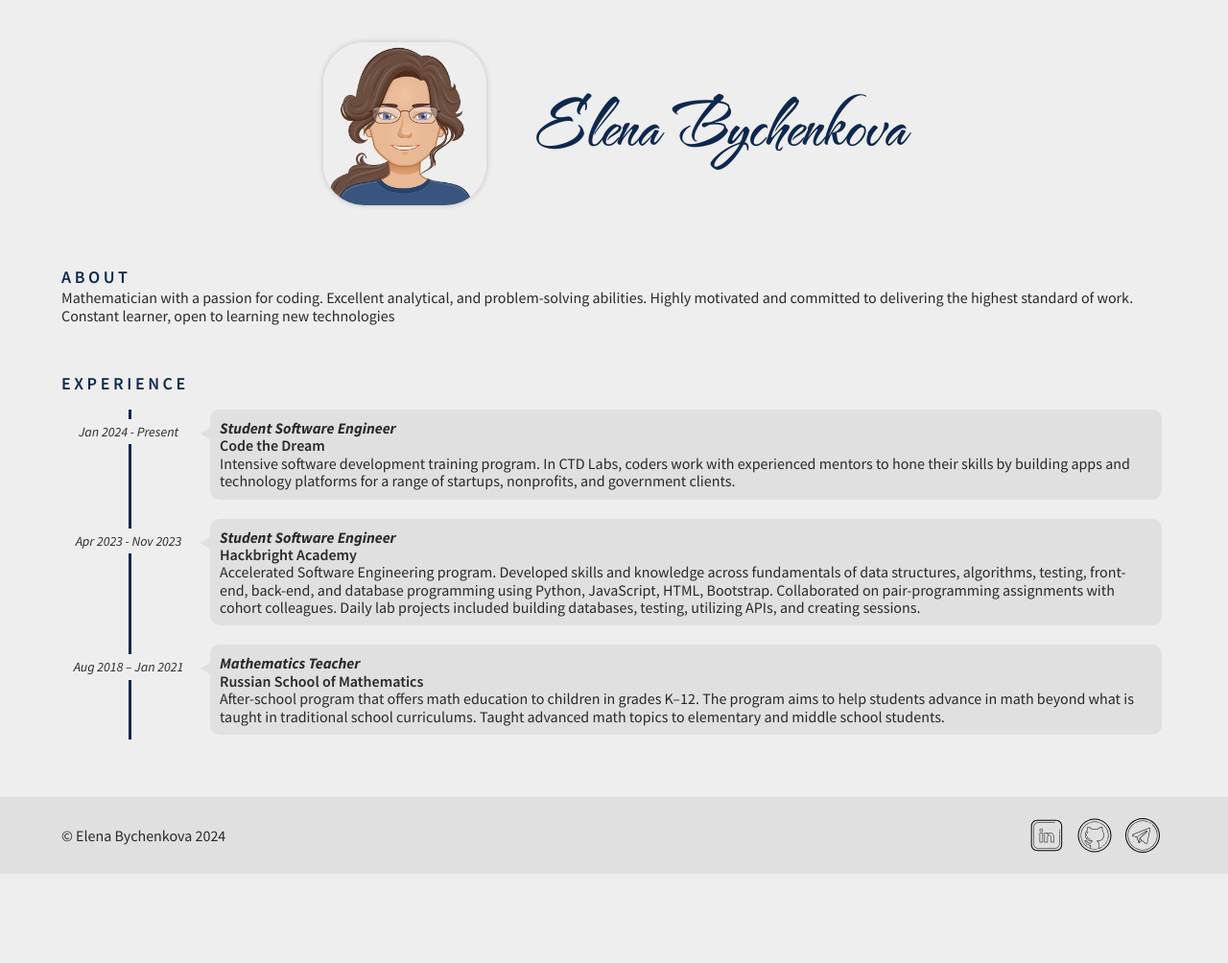
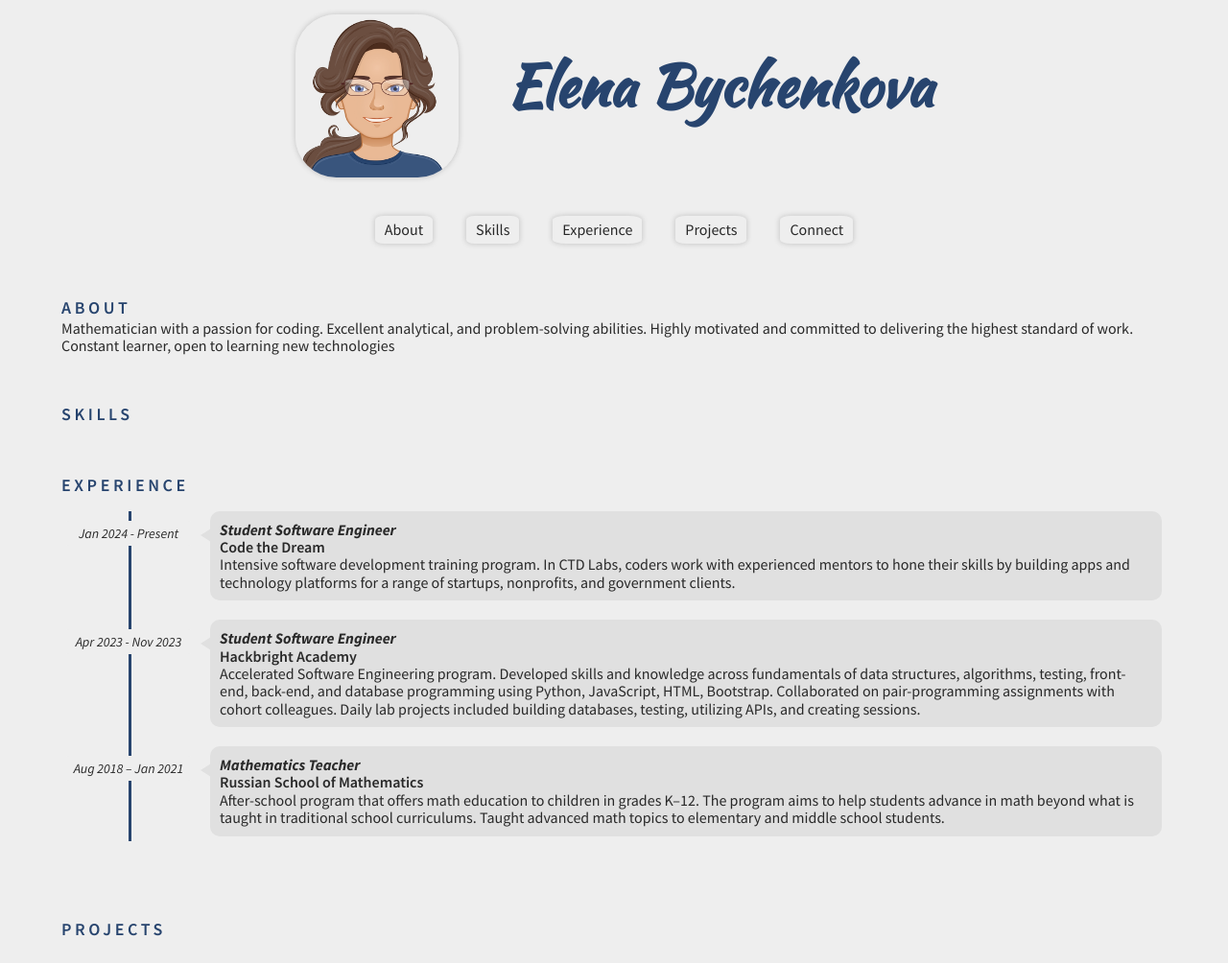
Before and after one commit to ElenaByc/elena-bychenkova-haumea, a plain HTML site: page index.html in a window 1280 px wide. Shown: the top 1004 px of the page at 96% size. Before the commit the page ends 911 px from the top, so only its background shows below. Drawn offline with Linux system fonts and the light colour scheme.

Commit message:
feat: add navigation

```diff
--- a/css/index.css
+++ b/css/index.css
@@ -28,12 +28,19 @@
     font-weight: 700;
 }
 
+@font-face {
+    font-family: 'KaushanScript';
+    src: url("../assets/fonts/KaushanScript-Regular.ttf");
+    font-weight: 400;
+}
+
 :root {
     --color-white: #ffffff;
     --color-light: #EEEEEE;
     --color-gray-l: #E0E0E0;
     --color-gray: #CCCCCC;
-    --color-blue: #0C2850;
+    --color-blue: #27446E;
+    /*--color-blue: #0C2850; */
     --color-dark: #292929;
     --color-black: #000000;
 }
@@ -64,8 +71,9 @@ body {
 
 h1 {
     font-family: 'The Nautigal';
-    font-size: 80px;
-    line-height: 90px;
+    font-family: 'KaushanScript';
+    font-size: 60px;
+    line-height: 70px;
     text-align: center;
     color: var(--color-blue);
 }
@@ -80,6 +88,7 @@ h2 {
 }
 
 a {
+    text-decoration: none;
     color: unset;
 }
 
@@ -91,11 +100,15 @@ section {
 /* -------------- Header -------------- */
 
 .header {
-    padding: 30px 5%;
+    padding: 15px 5%;
+}
+
+.header__title {
     display: flex;
     column-gap: 50px;
     align-items: center;
     justify-content: center;
+    margin-bottom: 20px;
 }
 
 .header__avatar {
@@ -103,6 +116,26 @@ section {
     height: 170px;
     border-radius: 25%;
     box-shadow: 0px 0px 5px 1px var(--color-gray);
+}
+
+.header__nav-list {
+    display: flex;
+    justify-content: center;
+    column-gap: 35px;
+
+    list-style: none;
+    padding: 20px 10px;
+}
+
+.nav-link {
+    padding: 5px 10px;
+    border-radius: 15%;
+    box-shadow: 0px 0px 5px 1px var(--color-gray);
+}
+
+.nav-link:hover {
+    color: var(--color-blue);
+    box-shadow: 0px 0px 5px 1px var(--color-blue);
 }
 
 /* -------------- About -------------- */
@@ -203,7 +236,8 @@ section {
 }
 
 .icon:hover {
-    filter: invert(13%) sepia(13%) saturate(7280%) hue-rotate(195deg) brightness(94%) contrast(99%);
+    /* filter: invert(13%) sepia(13%) saturate(7280%) hue-rotate(195deg) brightness(94%) contrast(99%); */
+    filter: invert(21%) sepia(10%) saturate(3890%) hue-rotate(178deg) brightness(99%) contrast(85%);
 }
 
 .linkedin {
--- a/index.html
+++ b/index.html
@@ -15,10 +15,22 @@
 <body>
     <div class="page-wrapper">
         <header class="header">
-            <img class="header__avatar" src="./assets/images/avatar.jpg" alt="My avatar" width="170" height="170">
             <div class="header__title">
-                <h1>Elena Bychenkova</h1>
+                <img class="header__avatar" src="./assets/images/avatar.jpg" alt="My avatar" width="170" height="170">
+                <div class="header__title">
+                    <h1>Elena Bychenkova</h1>
+                </div>
             </div>
+            <nav class="header__nav">
+                <ul class="header__nav-list">
+                    <li class="nav-link"><a href="#about">About</a></li>
+                    <li class="nav-link"><a href="#skills">Skills</a></li>
+                    <li class="nav-link"><a href="#experience">Experience</a></li>
+                    <li class="nav-link"><a href="#projects">Projects</a></li>
+                    <li class="nav-link"><a href="#connect">Connect</a></li>
+                </ul>
+            </nav>
+
         </header>
 
         <main>
@@ -29,6 +41,11 @@
                     and committed to delivering the highest standard of work. Constant learner, open to learning new
                     technologies
                 </p>
+            </section>
+
+            <section id="skills">
+                <h2>Skills</h2>
+                <div class="skills__container"></div>
             </section>
 
             <section id="experience">
@@ -73,6 +90,12 @@
 
                 </ul>
             </section>
+
+            <section id="projects">
+                <h2>Projects</h2>
+                <div class="projects__container"></div>
+            </section>
+
         </main>
         <footer class="footer" id="connect">
             <div>
```
Also changed, not shown: assets/fonts/KaushanScript-Regular.ttf (added), assets/images/avatar.png (deleted).
